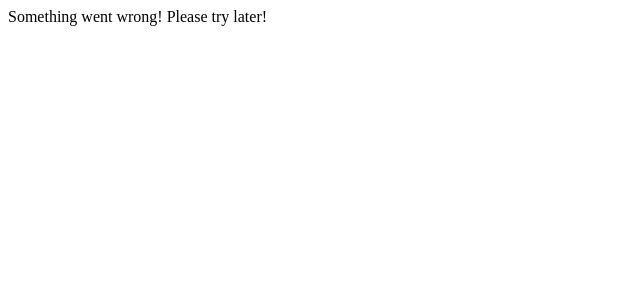
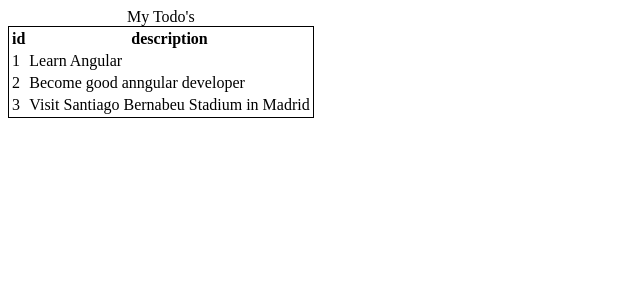
Before and after one commit to rudrakshvats/angularTodoUdemy, an Angular app: page /todos in a window 1280 px wide. Shown: the top 300 px of the page, without its empty margins (0-640 px from the left). Built offline with nearby package versions, Linux system fonts and the light colour scheme.

Commit message:
working with for loop and list in angular

```diff
--- a/src/app/app.module.ts
+++ b/src/app/app.module.ts
@@ -8,6 +8,7 @@ import { LoginComponent } from './login/login.component';
 import { FormsModule } from '@angular/forms';
 import { NgIf } from '@angular/common';
 import { ErrorComponent } from './error/error.component';
+import { ListTodosComponent } from './list-todos/list-todos.component';
 
 @NgModule({
   declarations: [
@@ -15,6 +16,7 @@ import { ErrorComponent } from './error/error.component';
     WelcomeComponent,
     LoginComponent,
     ErrorComponent,
+    ListTodosComponent,
   ],
   imports: [BrowserModule, AppRoutingModule, FormsModule],
   providers: [],
--- a/src/app/app.routes.ts
+++ b/src/app/app.routes.ts
@@ -3,11 +3,13 @@ import { RouterModule, Routes } from '@angular/router';
 import { LoginComponent } from './login/login.component';
 import { WelcomeComponent } from './welcome/welcome.component';
 import { ErrorComponent } from './error/error.component';
+import { ListTodosComponent } from './list-todos/list-todos.component';
 
 const routes: Routes = [
   { path: '', component: LoginComponent },
   { path: 'login', component: LoginComponent },
   { path: 'welcome/:name', component: WelcomeComponent }, // here we are telling browser that whatever parameter name is passed in the url then we will redirect that url to welcome page
+  { path: 'todos', component: ListTodosComponent },
   { path: '**', component: ErrorComponent }, // here ** means if any other part is entered than above paths then we will redirect to Error Page
 ];
 
--- /dev/null
+++ b/src/app/list-todos/list-todos.component.html
@@ -0,0 +1,16 @@
+<table style="border: 1px solid black">
+  <caption>
+    My Todo's
+  </caption>
+  <thead>
+    <th>id</th>
+    <th>description</th>
+  </thead>
+  <tbody>
+    <tr *ngFor="let todo of todos">
+      <!-- this is just similar to for (Todo todo: todos) -->
+      <td>{{ todo.id }}</td>
+      <td>{{ todo.description }}</td>
+    </tr>
+  </tbody>
+</table>
--- /dev/null
+++ b/src/app/list-todos/list-todos.component.ts
@@ -0,0 +1,22 @@
+import { Component, OnInit } from '@angular/core';
+
+@Component({
+  selector: 'app-list-todos',
+  templateUrl: './list-todos.component.html',
+  styleUrls: ['./list-todos.component.css'],
+})
+export class ListTodosComponent implements OnInit {
+  todos = [
+    { id: 1, description: 'Learn Angular' },
+    { id: 2, description: 'Become good anngular developer' },
+    { id: 3, description: 'Visit Santiago Bernabeu Stadium in Madrid' },
+  ];
+  // todo = {
+  //   id: 1,
+  //   description: 'Learn Angular',
+  // };
+
+  constructor() {}
+
+  ngOnInit(): void {}
+}
```
Also changed, not shown: src/app/list-todos/list-todos.component.css (added), 1 other file (tests, documents, lock files or other folders).
